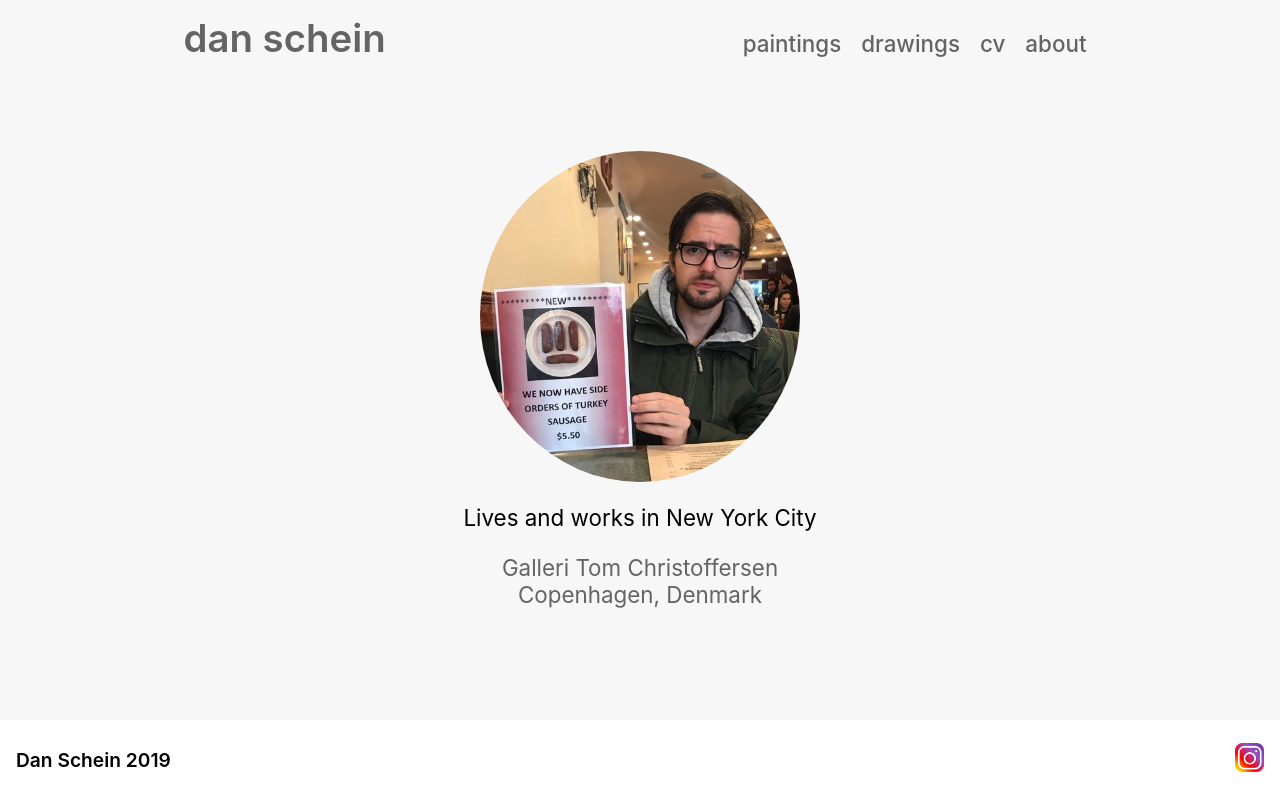
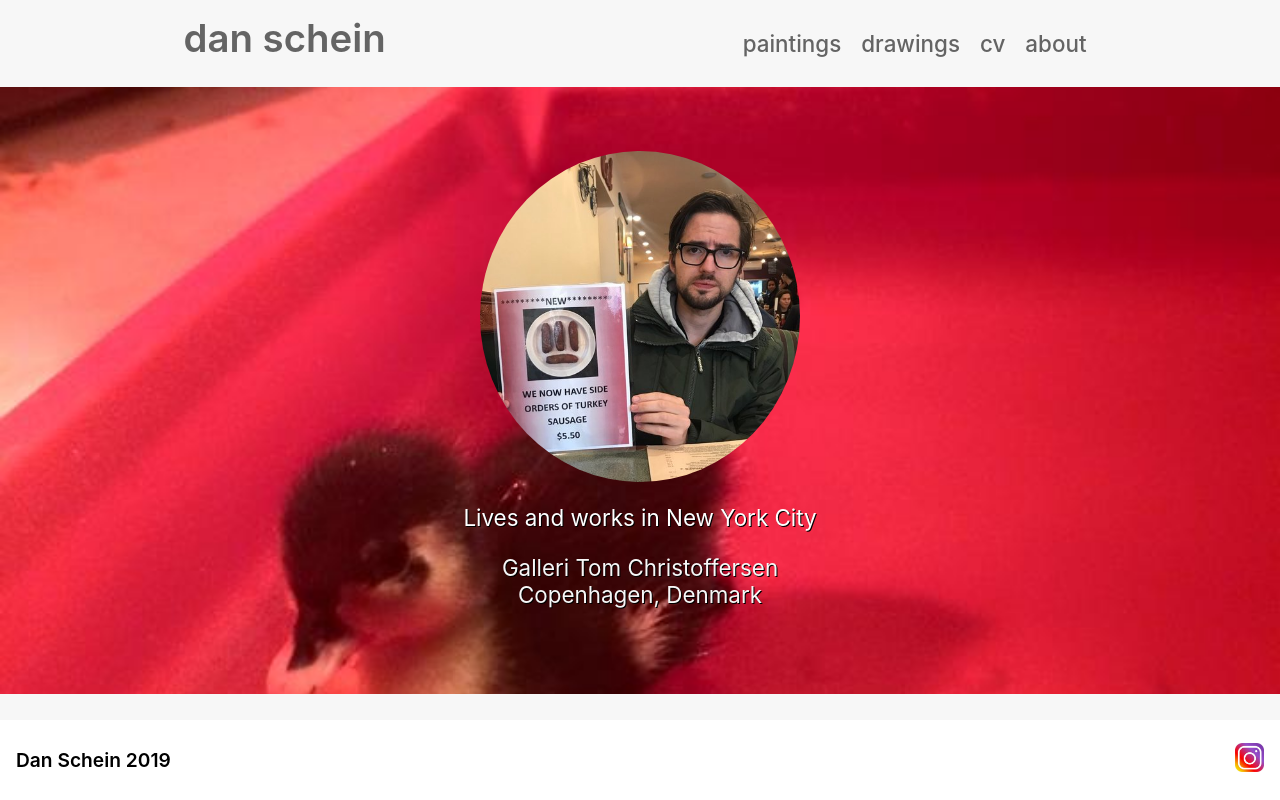
Before and after one commit to stevencharleshuang/dan-portfolio-prototype, a React (Create React App) app: page /about in a window 1280 px wide. Built offline with nearby package versions, Linux system fonts and the light colour scheme.

Commit message:
added background image to about component, updated styles

```diff
--- a/src/App.css
+++ b/src/App.css
@@ -12,6 +12,15 @@ html {
 
 body {
   font-size: 62.5%;
+}
+
+a:link, a:visited {
+  color: rgba(100, 100, 100, 1);
+  text-decoration: none;
+}
+
+a:active, a:hover {
+  color: rgba(100, 100, 100, 0.8);
 }
 
 .App {
@@ -60,6 +69,19 @@ main {
   display: flex;
   flex-flow: column nowrap;
   justify-content: center;
+  background: url('./img/bg-002.jpg') no-repeat fixed center;
+  background-size: cover;
+  color: white;
+  text-shadow: 1px 1px black;
+}
+
+.about a:link, a:visited {
+  color: rgba(247, 247, 247, 1);
+}
+
+.about a:active, a:hover {
+  /* text-shadow: 1px 1px white; */
+  color: rgba(180, 180, 180, 1);
 }
 
 .about img {
@@ -153,15 +175,6 @@ main {
   height: auto;
 }
 
-a:link, a:visited {
-  color: rgba(100, 100, 100, 1);
-  text-decoration: none;
-}
-
-a:active, a:hover {
-  color: rgba(100, 100, 100, 0.8);
-}
-
 /* https://stackoverflow.com/questions/826782/how-to-disable-text-selection-highlighting */
 .noselect {
   -webkit-touch-callout: none; /* iOS Safari */
--- a/src/components/About.jsx
+++ b/src/components/About.jsx
@@ -1,6 +1,5 @@
 import React from 'react';
 import ProfilePic from '../img/profile-pic.jpg';
-import IG from '../img/ig.jpg';
 
 export default function About() {
   return(
```
Also changed, not shown: src/img/bg-002.jpg (added).
